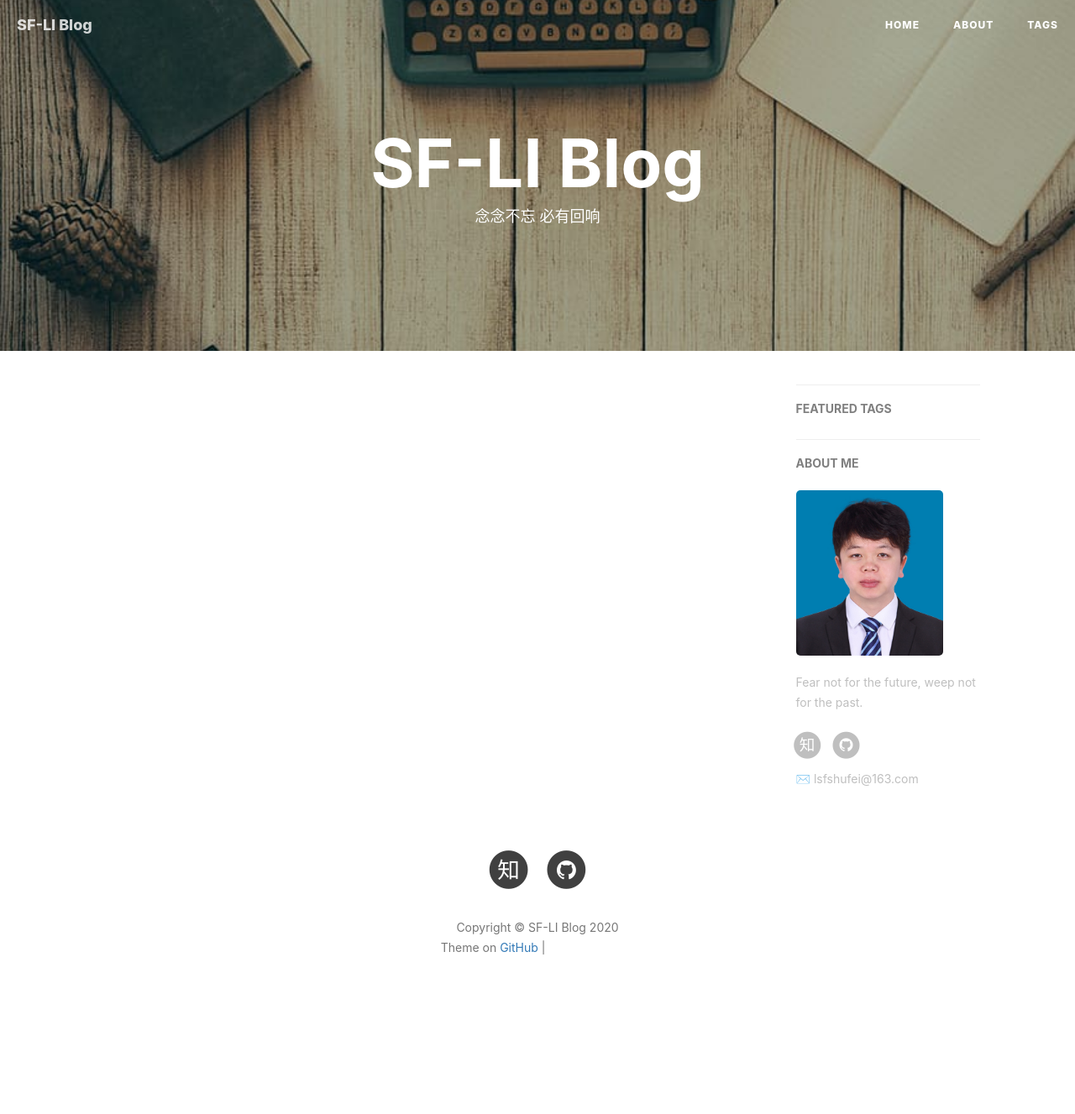
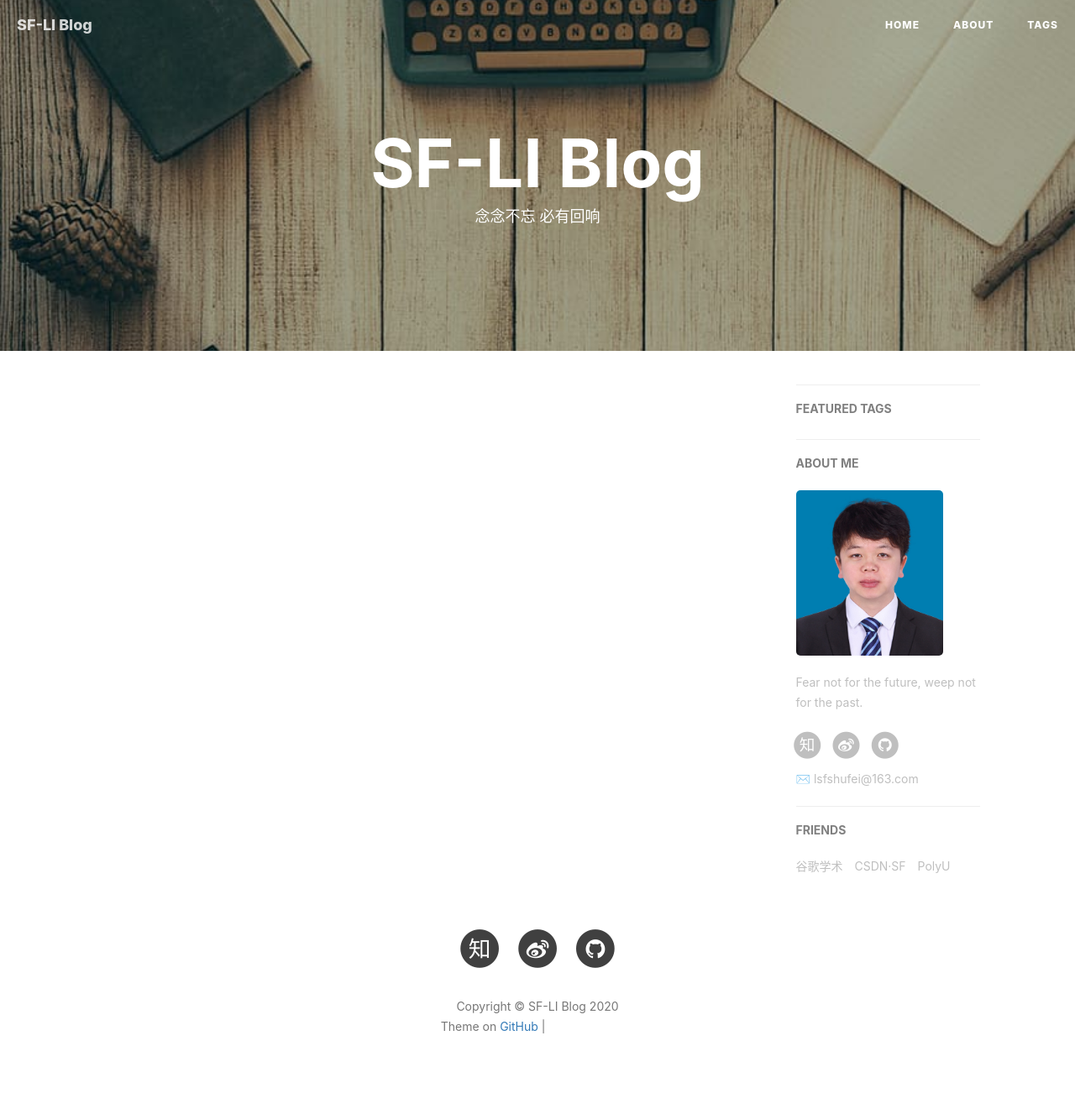
Before and after one commit to Lisatiy/lisatiy.github.io, a Jekyll site: the page built from index.html, in a window 1280 px wide. Shown: the whole page at 84% size. Built offline with Jekyll 4.4.1, drawn with Linux system fonts in a browser that asks for light colours; nearby versions of some CDN libraries; the list of posts is cut into pages by our own code; comment, search, counter and statistics services are not loaded; before the commit the page ends 1233 px from its top, so only the background shows below that; grey boxes are pictures that could not be loaded.

Commit message:
'add-friends-weibo'

```diff
--- a/_config.yml
+++ b/_config.yml
@@ -18,10 +18,10 @@ sidebar-avatar: /img/about-me.jpg      # use absolute URL, seeing it's used in b
 
 # SNS settings
 RSS: false
-# weibo_username:     shufei
-zhihu_username:     lisatiy
+weibo_username:     lisatiy
+zhihu_username:     lasity
 github_username:    lisatiy
-csdn_username:      lisatiy
+# csdn_username:      lisatiy
 # facebook_username:  shufei
 # jianshu_username:   shufei
 # twitter_username:   shufei
@@ -97,18 +97,18 @@ service-worker: true
 
 
 # Friends
-## friends: [
-##     {
-##         title: "WY",
-##         href: "http://zhengwuyang.com"
-##     },{
-##         title: "简书·BY",
-##         href: "http://www.jianshu.com/u/e71990ada2fd"
-##     },{
-##         title: "Apple",
-##         href: "https://apple.com"
-##     },{
-##         title: "Apple Developer",
-##         href: "https://developer.apple.com/"
-##     }
-## ]
+friends: [
+    {
+        title: "谷歌学术",
+        href: "https://scholar.google.com.hk/?hl=zh-CN"
+    },{
+        title: "CSDN·SF",
+        href: "https://blog.csdn.net/Lisatiy"
+    },{
+        title: "PolyU",
+        href: "https://www.polyu.edu.hk/ise/"
+ #    },{
+ #        title: "Apple Developer",
+ #        href: "https://developer.apple.com/"
+    }
+]
```
